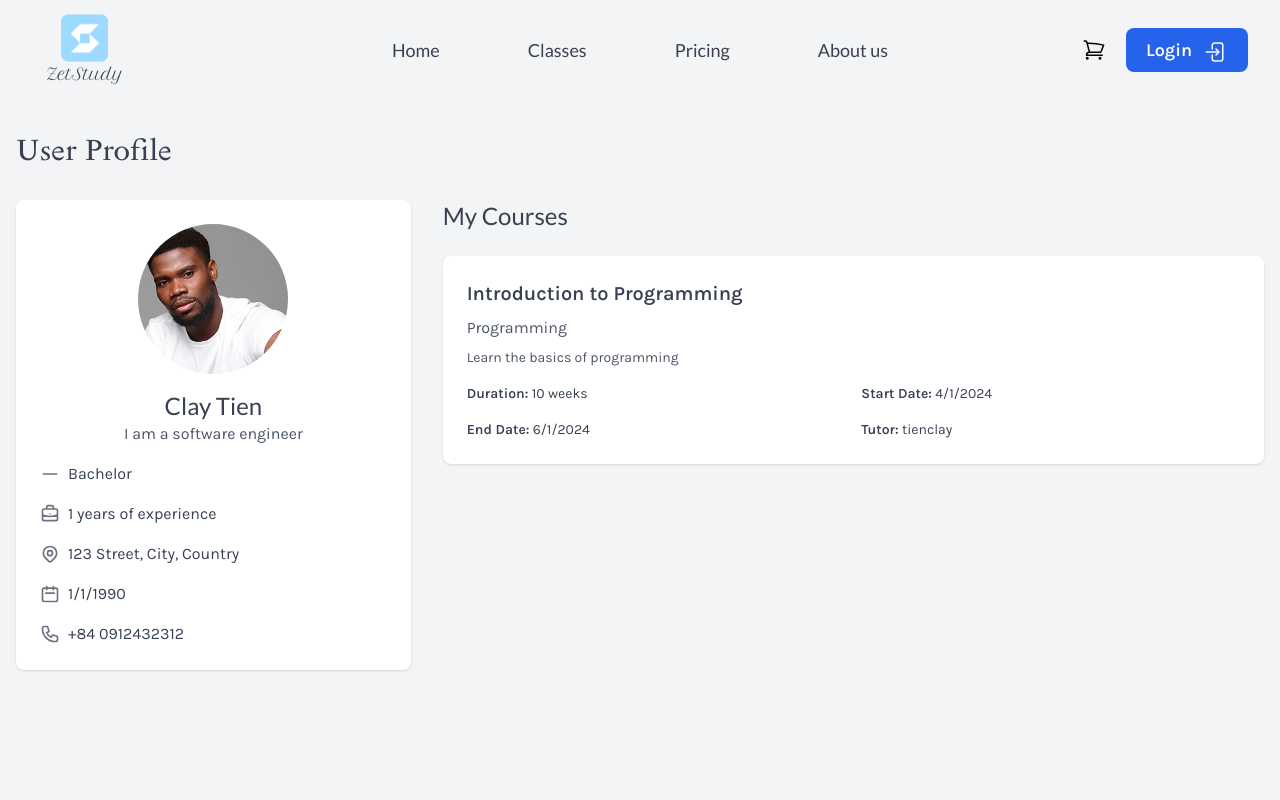
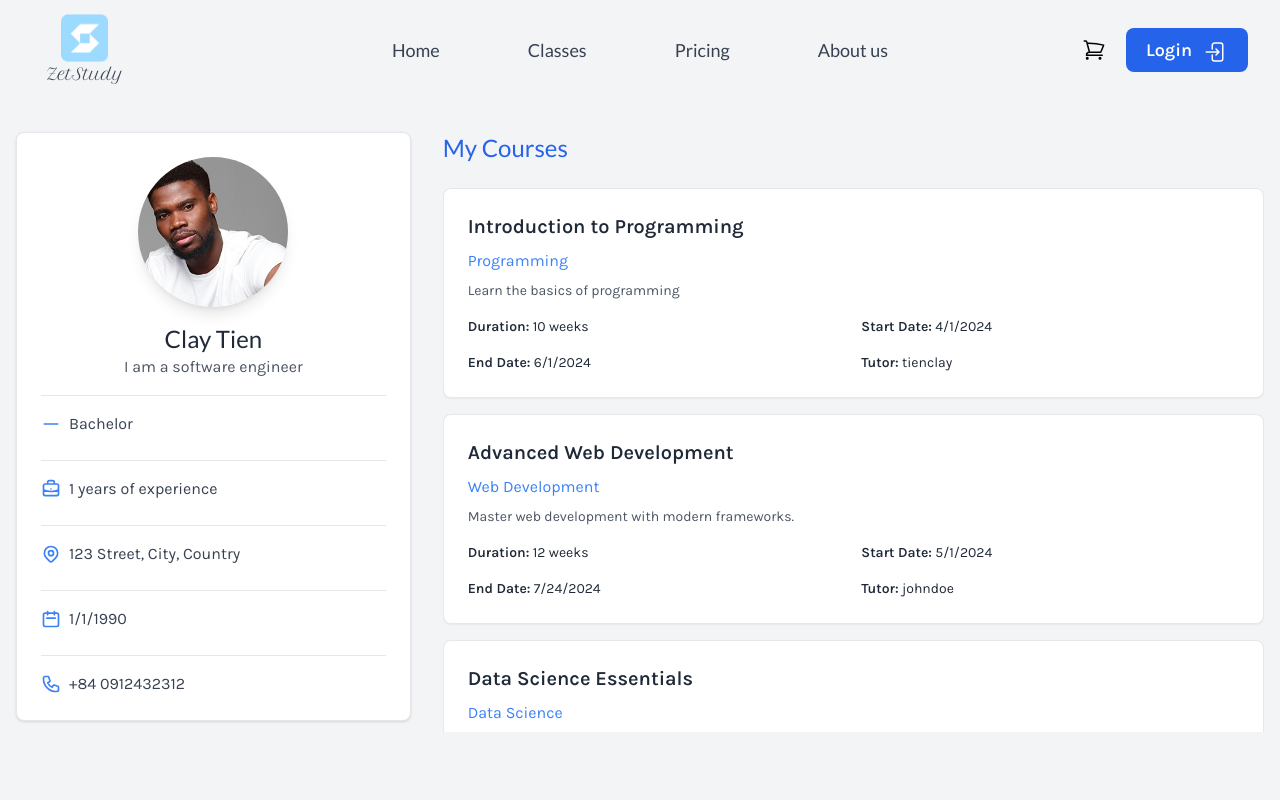
Before and after one commit to ngokhoa1202/e-commerce-frontend, a Next.js app: page /tutor in a window 1280 px wide. Shown: the top 800 px of the page. Built offline with nearby package versions, Linux system fonts and the light colour scheme; no server answers.

Commit message:
change ui

```diff
--- a/src/app/classes/_components/ClassCard.tsx
+++ b/src/app/classes/_components/ClassCard.tsx
@@ -3,7 +3,6 @@
 'use client';
 
 import React, { SyntheticEvent } from 'react';
-import Link from 'next/link';
 import { CourseFullDto, CourseInfoDto } from '@/dto/course';
 import { StarIcon } from '@heroicons/react/24/solid';
 import Image from 'next/image';
--- a/src/app/tutor/components/CourseList.tsx
+++ b/src/app/tutor/components/CourseList.tsx
@@ -1,46 +1,43 @@
-import { CourseDto } from "@/dto/myCourses"
+import React, { SyntheticEvent } from 'react';
+import { useRouter } from 'next/navigation';
+import { AppRouterInstance } from 'next/dist/shared/lib/app-router-context.shared-runtime';
 
-export const sampleCourses: CourseDto[] = [
-  {
-    id: "123e4567-e",
-    name: "Introduction to Programming",
-    subject: "Programming",
-    duration: "10 weeks",
-    startDate: "2024-04-01T10:00:00Z",
-    endDate: "2024-06-01T10:00:00Z",
-    description: "Learn the basics of programming",
-    locationId: "123e4567-e",
-    location: "Tech Building, Room 101",
-    tutors: [
-      {
-        username: "tienclay",
-        email: "tienclay@gmail.com",
-        role: "STUDENT",
-        status: "ACTIVE",
-      },
-    ],
-    fees: ["$100", "$200"], // Replace with actual fee details if needed.
-  },
-];
+import { CourseDto } from "@/dto/myCourses";
+
 
 export default function CourseList({ courses } : {courses: CourseDto[]}) {
+
+  const router: AppRouterInstance = useRouter();
+
+  function onClickClassCard(e: SyntheticEvent<HTMLDivElement>, courseId: string) {
+    router.push(`classes/${courseId}`);
+  }
   return (
     <div className="space-y-6">
-      <h2 className="text-2xl font-semibold mb-4">My Courses</h2>
+      <h2 className="text-2xl font-semibold mb-4 text-blue-600">My Courses</h2>
+      <div className="max-h-[34rem] overflow-y-auto space-y-4">
         {courses.map((course) => (
-        <div key={course.id} className="bg-white shadow rounded-lg p-6">
-          <h3 className="text-xl font-semibold mb-2">{course.name}</h3>
-          <p className="text-gray-600 mb-2">{course.subject}</p>
+          <div
+            key={course.id}
+            className="bg-white shadow-sm rounded-lg p-6 border border-gray-200 hover:shadow-md transition-shadow duration-200"
+            onClick={(e) => onClickClassCard(e, course.id)}
+            role="button"
+            tabIndex={0}
+          >
+            <h3 className="text-xl font-semibold mb-2 text-gray-800">{course.name}</h3>
+            <p className="text-blue-500 mb-2">{course.subject}</p>
             <p className="text-sm text-gray-600 mb-4">{course.description}</p>
-          <div className="grid grid-cols-2 gap-4 text-sm">
+            <div className="grid grid-cols-2 gap-4 text-sm text-gray-800">
               <div>
                 <strong className="font-semibold">Duration:</strong> {course.duration}
               </div>
               <div>
-              <strong className="font-semibold">Start Date:</strong> {new Date(course.startDate).toLocaleDateString()}
+                <strong className="font-semibold">Start Date:</strong>{" "}
+                {new Date(course.startDate).toLocaleDateString()}
               </div>
               <div>
-              <strong className="font-semibold">End Date:</strong> {new Date(course.endDate).toLocaleDateString()}
+                <strong className="font-semibold">End Date:</strong>{" "}
+                {new Date(course.endDate).toLocaleDateString()}
               </div>
               <div>
                 <strong className="font-semibold">Tutor:</strong> {course.tutors[0].username}
@@ -49,5 +46,8 @@ export default function CourseList({ courses } : {courses: CourseDto[]}) {
           </div>
         ))}
       </div>
+    </div>
+
+
   )
 }
--- a/src/app/tutor/components/ProfileInfo.tsx
+++ b/src/app/tutor/components/ProfileInfo.tsx
@@ -1,53 +1,113 @@
 import Image from 'next/image'
+
 import { ProfileDto } from '@/dto/profile'
 
 export default function ProfileInfo({ profile }: { profile: ProfileDto }) {
+
+
+
   return (
-    <div className="bg-white shadow rounded-lg p-6">
+    <div className="bg-white shadow rounded-lg p-6 border border-gray-200">
       <div className="flex flex-col items-center">
         <Image
           src={profile.avatar}
           alt={`${profile.firstname} ${profile.lastname}`}
           width={150}
           height={150}
-          className="rounded-full mb-4"
+          className="rounded-full mb-4 shadow-lg"
         />
-        <h2 className="text-2xl font-semibold">{`${profile.firstname} ${profile.lastname}`}</h2>
-        <p className="text-gray-600 mb-4">{profile.bio}</p>
+        <h2 className="text-2xl font-semibold text-gray-800">{`${profile.firstname} ${profile.lastname}`}</h2>
+        <p className="text-gray-600 mb-4 text-center">{profile.bio}</p>
       </div>
-      <div className="space-y-4">
-        <div className="flex items-center">
-          <svg xmlns="http://www.w3.org/2000/svg" className="h-5 w-5 mr-2 text-gray-500" fill="none" viewBox="0 0 24 24" stroke="currentColor">
+      <div className="space-y-6">
+        <div className="flex items-center border-t pt-4">
+          <svg
+            xmlns="http://www.w3.org/2000/svg"
+            className="h-5 w-5 mr-2 text-blue-500"
+            fill="none"
+            viewBox="0 0 24 24"
+            stroke="currentColor"
+          >
             <path strokeLinecap="round" strokeLinejoin="round" strokeWidth={2} d="M20 12H4" />
           </svg>
-          <span>{profile.degree}</span>
+          <span className="text-gray-700">{profile.degree}</span>
         </div>
-        <div className="flex items-center">
-          <svg xmlns="http://www.w3.org/2000/svg" className="h-5 w-5 mr-2 text-gray-500" fill="none" viewBox="0 0 24 24" stroke="currentColor">
-            <path strokeLinecap="round" strokeLinejoin="round" strokeWidth={2} d="M21 13.255A23.931 23.931 0 0112 15c-3.183 0-6.22-.62-9-1.745M16 6V4a2 2 0 00-2-2h-4a2 2 0 00-2 2v2m4 6h.01M5 20h14a2 2 0 002-2V8a2 2 0 00-2-2H5a2 2 0 00-2 2v10a2 2 0 002 2z" />
+        <div className="flex items-center border-t pt-4">
+          <svg
+            xmlns="http://www.w3.org/2000/svg"
+            className="h-5 w-5 mr-2 text-blue-500"
+            fill="none"
+            viewBox="0 0 24 24"
+            stroke="currentColor"
+          >
+            <path
+              strokeLinecap="round"
+              strokeLinejoin="round"
+              strokeWidth={2}
+              d="M21 13.255A23.931 23.931 0 0112 15c-3.183 0-6.22-.62-9-1.745M16 6V4a2 2 0 00-2-2h-4a2 2 0 00-2 2v2m4 6h.01M5 20h14a2 2 0 002-2V8a2 2 0 00-2-2H5a2 2 0 00-2 2v10a2 2 0 002 2z"
+            />
           </svg>
-          <span>{profile.experienceYears} years of experience</span>
+          <span className="text-gray-700">{profile.experienceYears} years of experience</span>
         </div>
-        <div className="flex items-center">
-          <svg xmlns="http://www.w3.org/2000/svg" className="h-5 w-5 mr-2 text-gray-500" fill="none" viewBox="0 0 24 24" stroke="currentColor">
-            <path strokeLinecap="round" strokeLinejoin="round" strokeWidth={2} d="M17.657 16.657L13.414 20.9a1.998 1.998 0 01-2.827 0l-4.244-4.243a8 8 0 1111.314 0z" />
-            <path strokeLinecap="round" strokeLinejoin="round" strokeWidth={2} d="M15 11a3 3 0 11-6 0 3 3 0 016 0z" />
+        <div className="flex items-center border-t pt-4">
+          <svg
+            xmlns="http://www.w3.org/2000/svg"
+            className="h-5 w-5 mr-2 text-blue-500"
+            fill="none"
+            viewBox="0 0 24 24"
+            stroke="currentColor"
+          >
+            <path
+              strokeLinecap="round"
+              strokeLinejoin="round"
+              strokeWidth={2}
+              d="M17.657 16.657L13.414 20.9a1.998 1.998 0 01-2.827 0l-4.244-4.243a8 8 0 1111.314 0z"
+            />
+            <path
+              strokeLinecap="round"
+              strokeLinejoin="round"
+              strokeWidth={2}
+              d="M15 11a3 3 0 11-6 0 3 3 0 016 0z"
+            />
           </svg>
-          <span>{profile.address}</span>
+          <span className="text-gray-700">{profile.address}</span>
         </div>
-        <div className="flex items-center">
-          <svg xmlns="http://www.w3.org/2000/svg" className="h-5 w-5 mr-2 text-gray-500" fill="none" viewBox="0 0 24 24" stroke="currentColor">
-            <path strokeLinecap="round" strokeLinejoin="round" strokeWidth={2} d="M8 7V3m8 4V3m-9 8h10M5 21h14a2 2 0 002-2V7a2 2 0 00-2-2H5a2 2 0 00-2 2v12a2 2 0 002 2z" />
+        <div className="flex items-center border-t pt-4">
+          <svg
+            xmlns="http://www.w3.org/2000/svg"
+            className="h-5 w-5 mr-2 text-blue-500"
+            fill="none"
+            viewBox="0 0 24 24"
+            stroke="currentColor"
+          >
+            <path
+              strokeLinecap="round"
+              strokeLinejoin="round"
+              strokeWidth={2}
+              d="M8 7V3m8 4V3m-9 8h10M5 21h14a2 2 0 002-2V7a2 2 0 00-2-2H5a2 2 0 00-2 2v12a2 2 0 002 2z"
+            />
           </svg>
-          <span>{new Date(profile.birthOfDate).toLocaleDateString()}</span>
+          <span className="text-gray-700">{new Date(profile.birthOfDate).toLocaleDateString()}</span>
         </div>
-        <div className="flex items-center">
-          <svg xmlns="http://www.w3.org/2000/svg" className="h-5 w-5 mr-2 text-gray-500" fill="none" viewBox="0 0 24 24" stroke="currentColor">
-            <path strokeLinecap="round" strokeLinejoin="round" strokeWidth={2} d="M3 5a2 2 0 012-2h3.28a1 1 0 01.948.684l1.498 4.493a1 1 0 01-.502 1.21l-2.257 1.13a11.042 11.042 0 005.516 5.516l1.13-2.257a1 1 0 011.21-.502l4.493 1.498a1 1 0 01.684.949V19a2 2 0 01-2 2h-1C9.716 21 3 14.284 3 6V5z" />
+        <div className="flex items-center border-t pt-4">
+          <svg
+            xmlns="http://www.w3.org/2000/svg"
+            className="h-5 w-5 mr-2 text-blue-500"
+            fill="none"
+            viewBox="0 0 24 24"
+            stroke="currentColor"
+          >
+            <path
+              strokeLinecap="round"
+              strokeLinejoin="round"
+              strokeWidth={2}
+              d="M3 5a2 2 0 012-2h3.28a1 1 0 01.948.684l1.498 4.493a1 1 0 01-.502 1.21l-2.257 1.13a11.042 11.042 0 005.516 5.516l1.13-2.257a1 1 0 011.21-.502l4.493 1.498a1 1 0 01.684.949V19a2 2 0 01-2 2h-1C9.716 21 3 14.284 3 6V5z"
+            />
           </svg>
-          <span>{`${profile.phoneCode} ${profile.phoneNumber}`}</span>
+          <span className="text-gray-700">{`${profile.phoneCode} ${profile.phoneNumber}`}</span>
         </div>
       </div>
     </div>
+
   )
 }
--- a/src/app/tutor/page.tsx
+++ b/src/app/tutor/page.tsx
@@ -41,9 +41,76 @@ const sampleCourses: CourseDto[] = [
         status: "ACTIVE",
       },
     ],
-    fees: ["$100", "$200"], // Replace with actual fee details if needed.
+    fees: ["$100", "$200"],
   },
-];
+  {
+    id: "223e4567-f",
+    name: "Advanced Web Development",
+    subject: "Web Development",
+    duration: "12 weeks",
+    startDate: "2024-05-01T10:00:00Z",
+    endDate: "2024-07-24T10:00:00Z",
+    description: "Master web development with modern frameworks.",
+    locationId: "223e4567-f",
+    location: "Innovation Hub, Room 202",
+    tutors: [
+      {
+        username: "johndoe",
+        email: "johndoe@example.com",
+        role: "INSTRUCTOR",
+        status: "ACTIVE",
+      },
+    ],
+    fees: ["$300"],
+  },
+  {
+    id: "323e4567-g",
+    name: "Data Science Essentials",
+    subject: "Data Science",
+    duration: "8 weeks",
+    startDate: "2024-06-01T10:00:00Z",
+    endDate: "2024-07-26T10:00:00Z",
+    description: "An introductory course on data science principles and practices.",
+    locationId: "323e4567-g",
+    location: "Data Science Lab, Room 103",
+    tutors: [
+      {
+        username: "janesmith",
+        email: "janesmith@example.com",
+        role: "INSTRUCTOR",
+        status: "ACTIVE",
+      },
+      {
+        username: "alexlee",
+        email: "alexlee@example.com",
+        role: "ASSISTANT",
+        status: "ACTIVE",
+      },
+    ],
+    fees: ["$150", "$200"],
+  },
+  {
+    id: "423e4567-h",
+    name: "Machine Learning Fundamentals",
+    subject: "Machine Learning",
+    duration: "10 weeks",
+    startDate: "2024-07-01T10:00:00Z",
+    endDate: "2024-09-01T10:00:00Z",
+    description: "Learn the building blocks of machine learning.",
+    locationId: "423e4567-h",
+    location: "AI Research Center, Room 404",
+    tutors: [
+      {
+        username: "dr.alan",
+        email: "dr.alan@example.com",
+        role: "INSTRUCTOR",
+        status: "ACTIVE",
+      },
+    ],
+    fees: ["$500"],
+  }
+]
+
 
 export default function Profile({ params }: { params: Promise<{ id: string }>}) {
   // In a real application, you would fetch the tutor data based on the [id] parameter
@@ -71,7 +138,7 @@ export default function Profile({ params }: { params: Promise<{ id: string }>})
 
   return (
     <div className="container mx-auto px-4 py-8">
-      <h1 className="text-3xl font-bold mb-8">User Profile</h1>
+      {/* <h1 className="text-3xl font-bold mb-8 text-blue-600">User Profile</h1> */}
       <div className="grid grid-cols-1 md:grid-cols-3 gap-8">
         <div className="md:col-span-1">
           <ProfileInfo profile={profile} />
```
Lines whose indentation alone changed are shown as unchanged.
